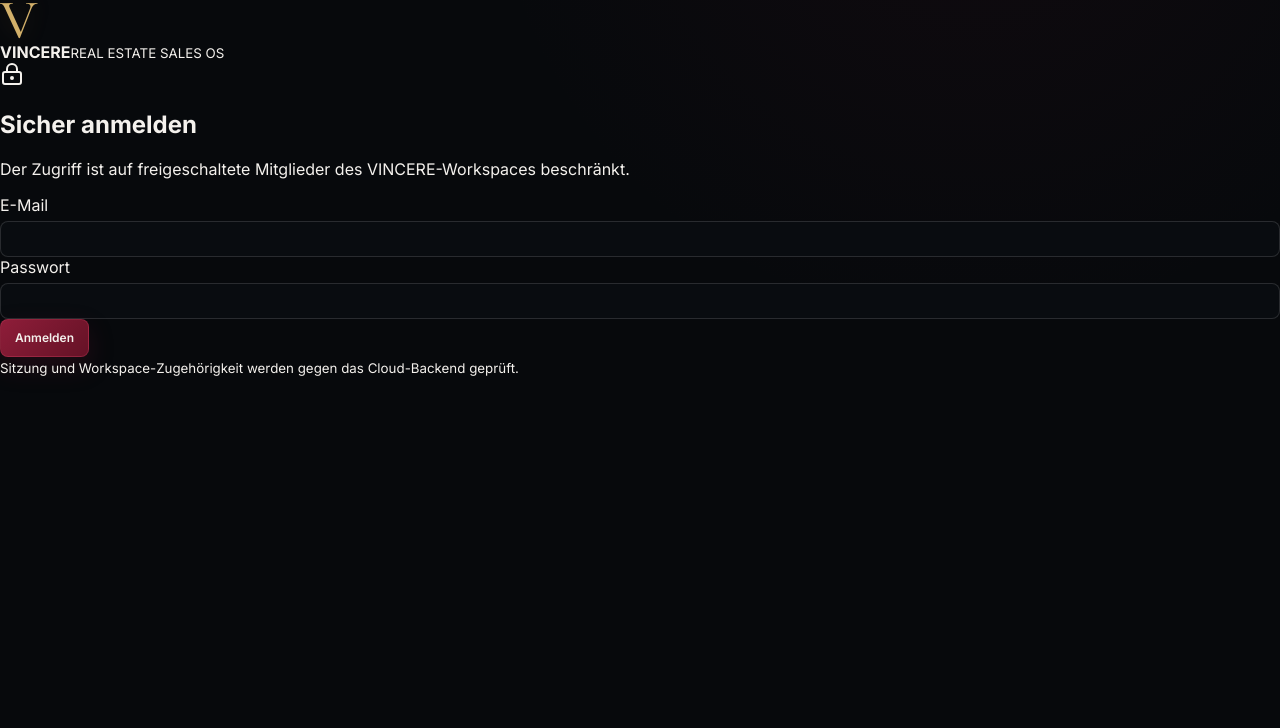
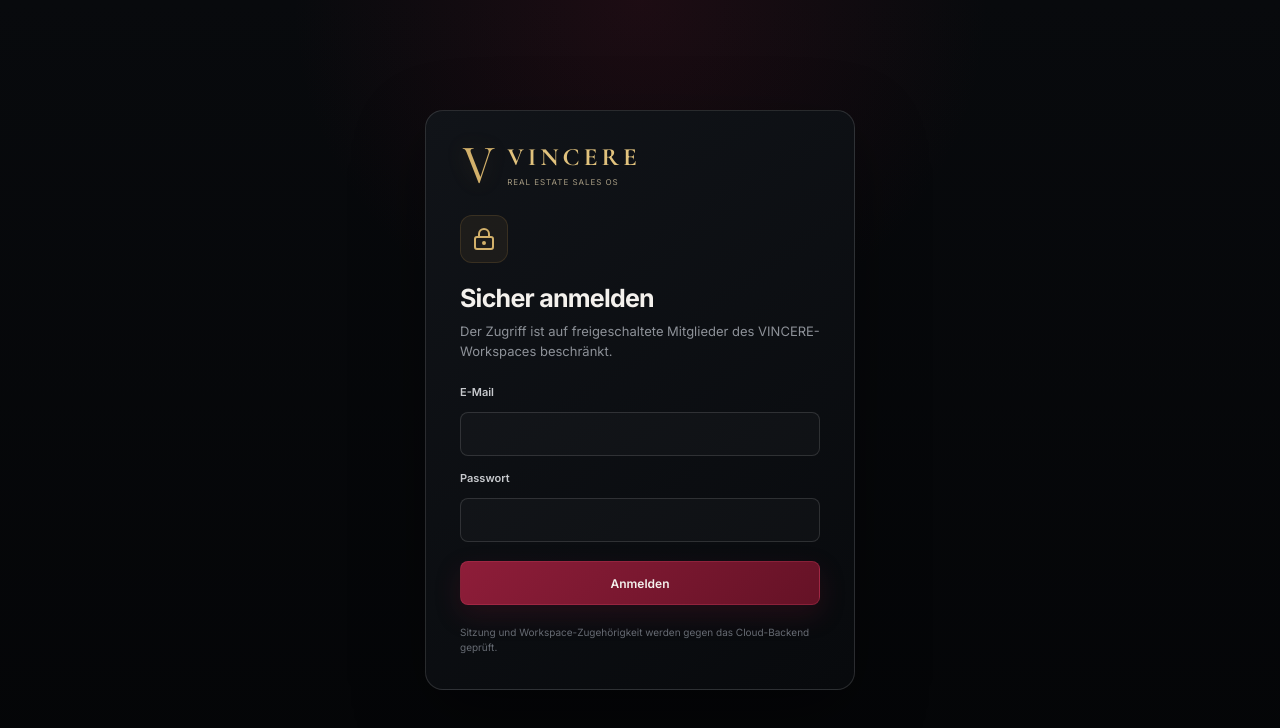
Before and after one commit to keimkevinkk-netizen/Makler-CRM-FINAL, a React (Vite) app in the folder apps/vincere/: page / in a window 1280 px wide. Shown: the top 728 px of the page. Built offline with nearby package versions, Linux system fonts and the light colour scheme; no server answers.

Commit message:
style(vincere): include authentication styles

```diff
--- a/apps/vincere/src/styles/index.css
+++ b/apps/vincere/src/styles/index.css
@@ -5,3 +5,4 @@
 @import './03-dashboard.css';
 @import './04-tables-flows.css';
 @import './05-features.css';
+@import './06-auth.css';
```
